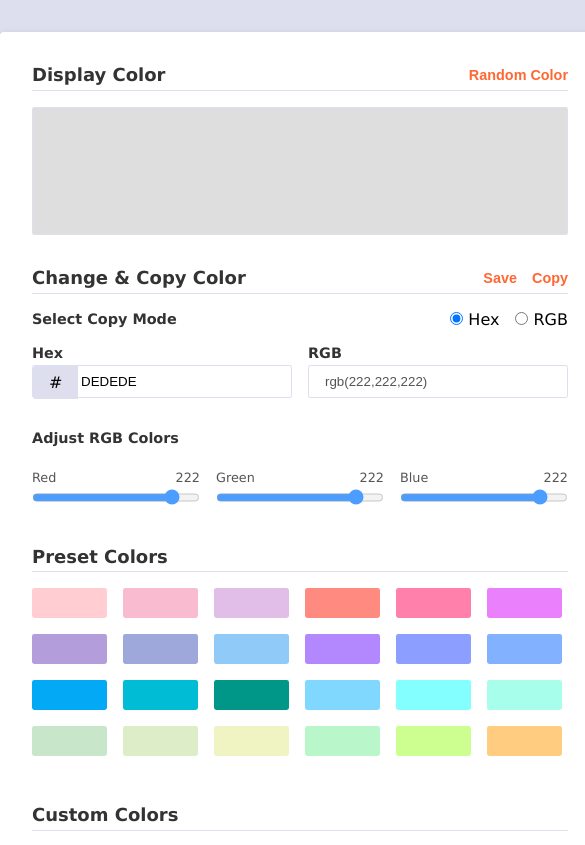
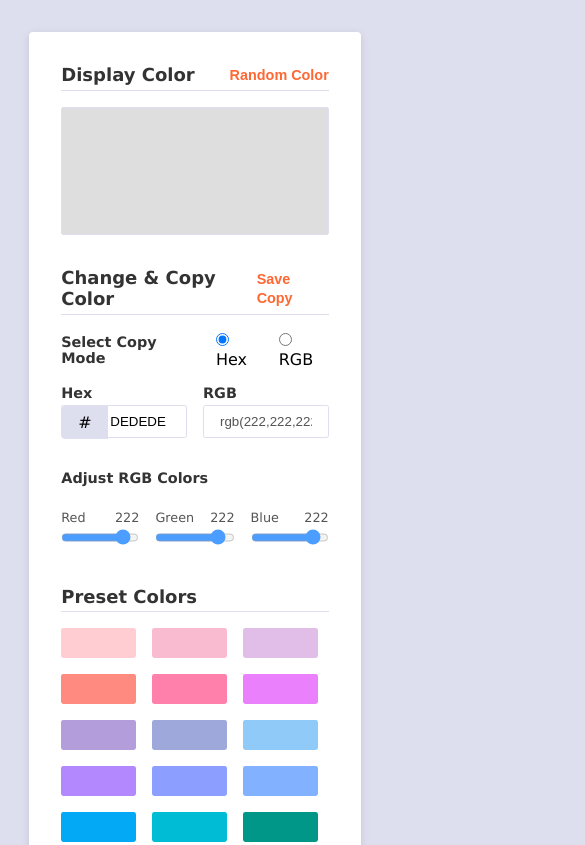
Before and after one commit to RiBpy/colorPicker_vanillaJs, a plain HTML site: page index.html in a window 390 px wide. Shown: the top 845 px of the page, 585 px wide, since content can reach past the window. Drawn offline with Linux system fonts and the light colour scheme.

Commit message:
mobile responsive

```diff
--- a/app.js
+++ b/app.js
@@ -354,7 +354,8 @@ const bgControllerFunc=()=>{
     document.body.style.backgroundPosition=document.getElementById("bg-position").value
     document.body.style.backgroundAttachment=document.getElementById("bg-attachment").value
 }
-//utils
+
+//utils function
 /**
  * check if input value is hex code or not
  @param {string} color //to set color as string..this will suggest all string method
--- a/style.css
+++ b/style.css
@@ -16,7 +16,7 @@ body {
 }
 
 .container {
-  width: 600px;
+  width: 60%;
   margin: 2rem auto;
   padding: 2rem;
   border-radius: 0.25rem;
@@ -285,3 +285,13 @@ label {
 .select-group {
   margin-bottom: 1rem;
 }
+@media (max-width:534px) {
+  .container{
+    width: 95%;
+  }
+}
+@media (max-width:792px) {
+  .container{
+    width: 85%;
+  }
+}
```
